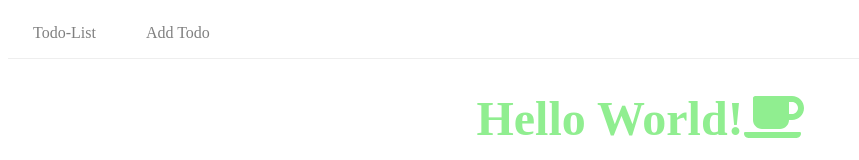
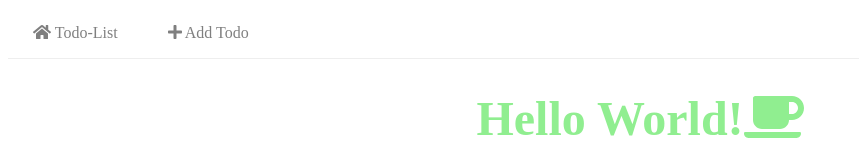
Before and after one commit to motoki317/hackathon2019-todotest, a React (Vite) app: page / in a window 1280 px wide. Shown: the top 160 px of the page, without its empty margins (0-859 px from the left). Built offline with nearby package versions, Linux system fonts and the light colour scheme; no server answers.

Commit message:
Add fontawesome to navbox

```diff
--- a/src/App.tsx
+++ b/src/App.tsx
@@ -7,8 +7,8 @@ import TodoList from "./components/TodoList";
 import AddTodo from './components/AddTodo';
 import { Post } from './components/Axios';
 import NavBox from './components/NavBox';
-import { library } from '@fortawesome/fontawesome-svg-core';
-import { faCoffee } from '@fortawesome/free-solid-svg-icons';
+import { library, IconDefinition } from '@fortawesome/fontawesome-svg-core';
+import { faCoffee, faHome, faPlus } from '@fortawesome/free-solid-svg-icons';
 import { FontAwesomeIcon } from '@fortawesome/react-fontawesome';
 
 const Title = ({className}) => {
@@ -18,6 +18,8 @@ const Title = ({className}) => {
     </div>
   );
 };
+
+export type Page = { name: string, displayName: string, icon: IconDefinition };
 
 const StyledTitle = styled(Title)`
   font-size: 1.5em;
@@ -35,11 +37,13 @@ export type Pages = '/' | '/add';
 const pages: Page[] = [
   {
     name: '/',
-    displayName: "Todo-List"
+    displayName: "Todo-List",
+    icon: faHome
   },
   {
     name: '/add',
-    displayName: 'Add Todo'
+    displayName: 'Add Todo',
+    icon: faPlus
   }
 ];
 
@@ -51,7 +55,7 @@ export default class App extends Component<Props, State> {
       page: '/'
     };
 
-    library.add(faCoffee);
+    library.add(faCoffee, faHome, faPlus);
   }
 
   render() {
--- a/src/components/NavBox.tsx
+++ b/src/components/NavBox.tsx
@@ -1,6 +1,8 @@
 import React, { Component } from "react";
 import styled from "styled-components";
 import { Link } from 'react-router-dom';
+import { FontAwesomeIcon } from '@fortawesome/react-fontawesome';
+import { Page } from '../App';
 
 interface Props {
   pages: Page[];
@@ -34,7 +36,7 @@ class NavBox extends Component<Props, State> {
   render() {
     const pageList = this.props.pages.map((page) => {
       return (
-        <StyledLink key={page.name} to={page.name}>{page.displayName}</StyledLink>
+        <StyledLink key={page.name} to={page.name}> <FontAwesomeIcon icon={page.icon} /> {page.displayName}</StyledLink>
       );
     });
 
--- a/typings/index.d.ts
+++ b/typings/index.d.ts
@@ -1,6 +1,5 @@
 // idはサーバーで生成します
 type Todo = { id: string; content: string; createdAt: string };
-type Page = { name: string, displayName: string };
 
 declare namespace TodoList {
   namespace Get {
```
